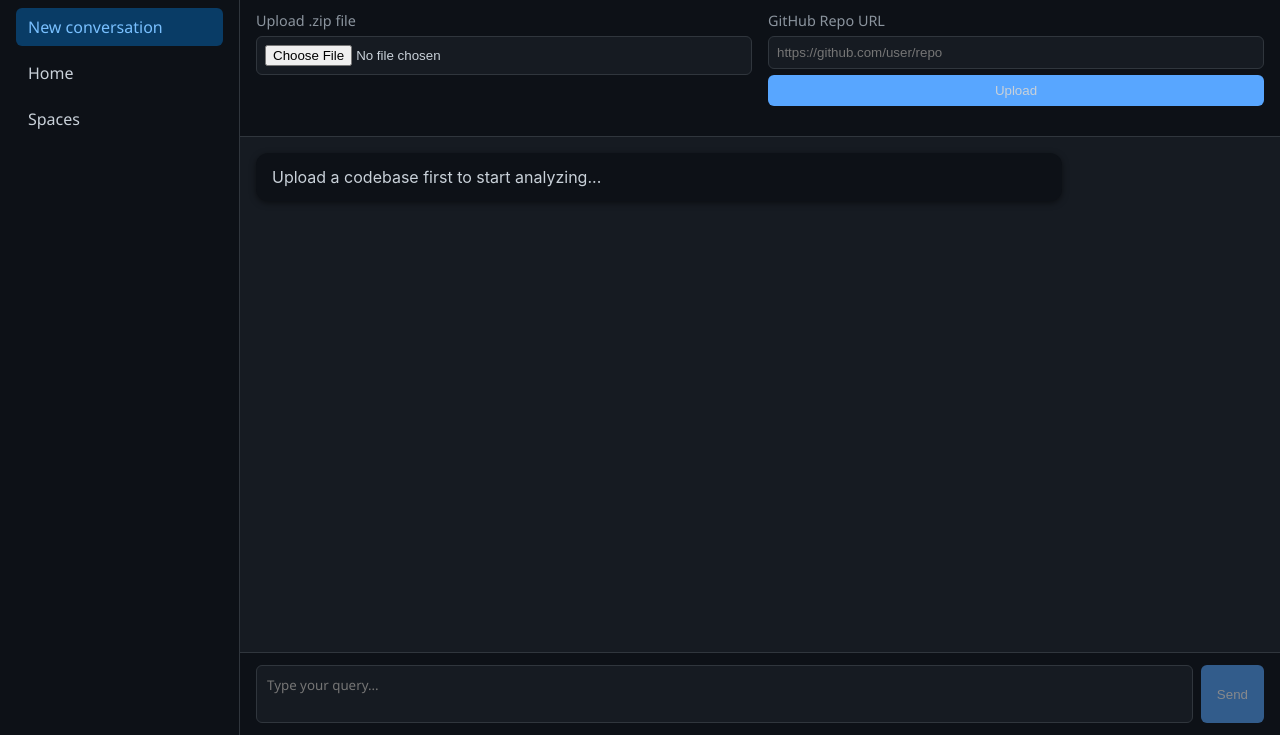
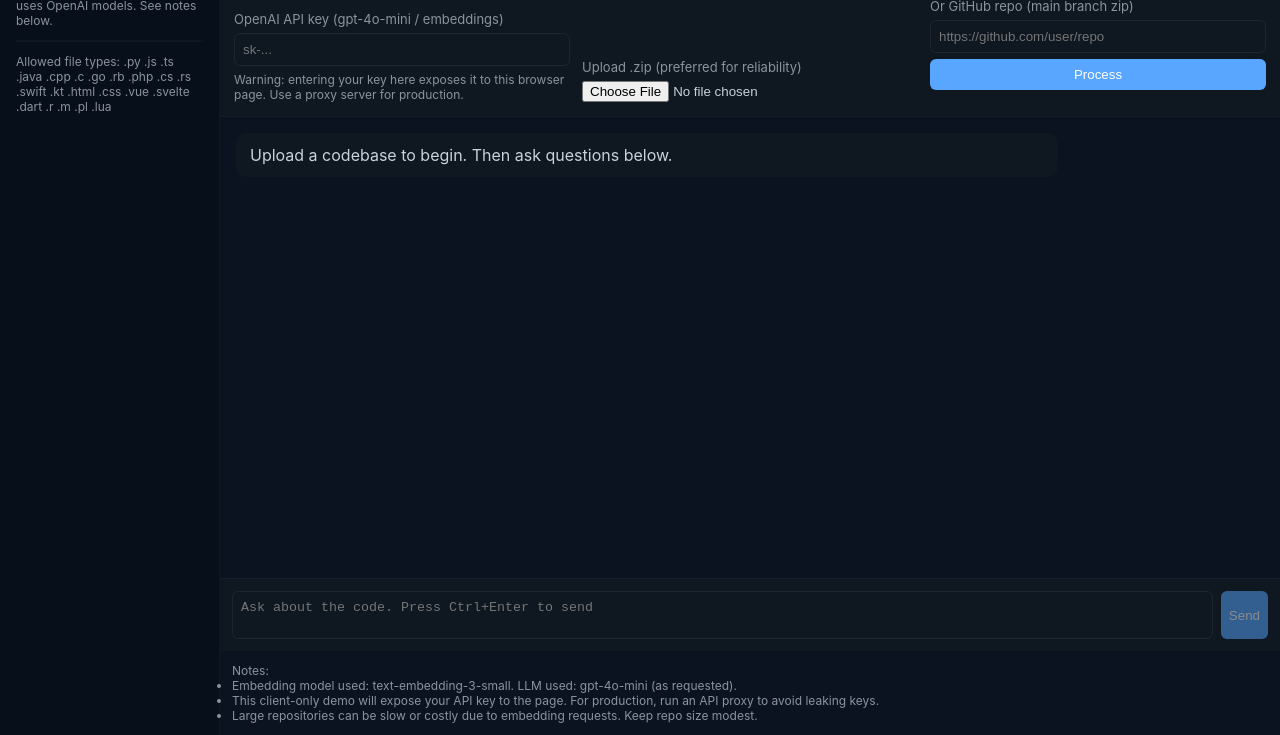
Before and after one commit to siddharthkhachane/codeoptimizer, a plain HTML site: page index.html in a window 1280 px wide. Shown: the part 65-800 px from the top of the page. Drawn offline with nearby package versions, Linux system fonts and the light colour scheme.

Commit message:
Update index.html

```diff
--- a/index.html
+++ b/index.html
@@ -1,81 +1,97 @@
-<!DOCTYPE html>
+<!doctype html>
 <html lang="en">
 <head>
-  <meta charset="UTF-8" />
-  <title>AI Codebase Refactor</title>
-  <meta name="viewport" content="width=device-width, initial-scale=1" />
-  <link rel="stylesheet" href="https://cdnjs.cloudflare.com/ajax/libs/github-markdown-css/5.1.0/github-markdown-light.min.css" integrity="sha512-..." crossorigin="anonymous" />
-  <script src="https://cdn.jsdelivr.net/npm/marked/marked.min.js"></script>
+  <meta charset="utf-8" />
+  <title>In-Browser Codebase QA (gpt-4o-mini)</title>
+  <meta name="viewport" content="width=device-width,initial-scale=1" />
+  <link rel="stylesheet" href="https://cdnjs.cloudflare.com/ajax/libs/github-markdown-css/5.1.0/github-markdown-light.min.css" crossorigin="anonymous" />
   <style>
-    :root {
-      --sidebar-bg: #0d1117;
-      --sidebar-text: #c9d1d9;
-      --main-bg: #161b22;
-      --card-bg: #0d1117;
-      --text-primary: #c9d1d9;
-      --text-secondary: #8b949e;
-      --border: #30363d;
-      --accent: #58a6ff;
-      --accent-light: #79c0ff;
-      --shadow: rgba(0, 0, 0, 0.5);
+    /* Minimal styling adapted from your original UI */
+    :root{
+      --bg:#0b1220;
+      --card:#0f1720;
+      --accent:#58a6ff;
+      --muted:#8b949e;
+      --text:#c9d1d9;
     }
-    * { box-sizing: border-box; margin: 0; padding: 0; }
-    body { display: flex; height: 100vh; font-family: 'Segoe UI', Roboto, Arial, sans-serif; background: var(--main-bg); color: var(--text-primary); }
-    .sidebar { width: 240px; background: var(--sidebar-bg); display: flex; flex-direction: column; padding: 16px; border-right: 1px solid var(--border); }
-    .sidebar .logo { font-size: 1.5rem; font-weight: bold; color: var(--accent); margin-bottom: 24px; }
-    .sidebar nav a { display: block; color: var(--sidebar-text); text-decoration: none; padding: 8px 12px; border-radius: 6px; margin-bottom: 8px; transition: background 0.2s; }
-    .sidebar nav a.active, .sidebar nav a:hover { background: #093c66; color: var(--accent-light); }
-    .main { flex: 1; display: flex; flex-direction: column; overflow: hidden; }
-    header { padding: 16px; background: var(--card-bg); border-bottom: 1px solid var(--border); font-size: 1.25rem; font-weight: 600; }
-    .upload-section { display: flex; gap: 16px; padding: 16px; background: var(--card-bg); border-bottom: 1px solid var(--border); }
-    .upload-section > div { flex: 1; display: flex; flex-direction: column; gap: 6px; }
-    .upload-section label { font-size: 0.9rem; color: var(--text-secondary); }
-    .upload-section input, .upload-section button { padding: 8px; border: 1px solid var(--border); border-radius: 6px; background: var(--main-bg); color: var(--text-primary); }
-    .upload-section button { cursor: pointer; background: var(--accent); border: none; transition: background 0.2s; }
-    .upload-section button:hover { background: var(--accent-light); }
-    .status-message { margin-top: 8px; font-size: 0.9rem; }
-    main.chat-window { flex: 1; padding: 16px; overflow-y: auto; background: var(--main-bg); }
-    .message { max-width: 80%; margin-bottom: 12px; padding: 12px 16px; border-radius: 12px; box-shadow: 0 2px 6px var(--shadow); }
-    .message.user { align-self: flex-end; background: var(--accent); color: #fff; }
-    .message.bot { align-self: flex-start; background: var(--card-bg); color: var(--text-primary); }
-    .message .markdown-body { background: transparent; padding: 0; }
-    footer.input-area { display: flex; gap: 8px; padding: 12px 16px; background: var(--card-bg); border-top: 1px solid var(--border); }
-    footer textarea { flex: 1; padding: 10px; border: 1px solid var(--border); border-radius: 6px; background: var(--main-bg); color: var(--text-primary); font-family: inherit; resize: none; min-height: 40px; }
-    footer button { padding: 0 16px; border: none; border-radius: 6px; background: var(--accent); color: #fff; cursor: pointer; transition: background 0.2s; }
-    footer button:disabled { opacity: 0.5; cursor: not-allowed; }
+    *{box-sizing:border-box;margin:0;padding:0}
+    body{font-family:Inter,Segoe UI,Roboto,Arial,sans-serif;background:var(--bg);color:var(--text);height:100vh;display:flex}
+    .sidebar{width:220px;background:#07101a;padding:16px;border-right:1px solid rgba(255,255,255,0.03)}
+    .sidebar .logo{color:var(--accent);font-weight:700;margin-bottom:12px}
+    .main{flex:1;display:flex;flex-direction:column}
+    header{padding:14px 16px;background:var(--card);border-bottom:1px solid rgba(255,255,255,0.03)}
+    .upload{display:flex;gap:12px;padding:14px;background:var(--card);align-items:flex-end;border-bottom:1px solid rgba(255,255,255,0.03)}
+    .upload > div{flex:1;display:flex;flex-direction:column;gap:6px}
+    label{font-size:13px;color:var(--muted)}
+    input[type="text"], input[type="password"], button, textarea{padding:8px;border-radius:6px;border:1px solid rgba(255,255,255,0.06);background:transparent;color:var(--text)}
+    button{background:var(--accent);color:#fff;border:none;cursor:pointer}
+    button:disabled{opacity:0.5;cursor:not-allowed}
+    main.chat-window{flex:1;padding:16px;overflow:auto}
+    .message{max-width:80%;padding:12px 14px;border-radius:10px;margin-bottom:12px}
+    .message.user{background:var(--accent);color:#fff;margin-left:auto}
+    .message.bot{background:var(--card);color:var(--text)}
+    footer{display:flex;gap:8px;padding:12px;background:var(--card);border-top:1px solid rgba(255,255,255,0.03)}
+    textarea{flex:1;min-height:48px;resize:none}
+    .status{font-size:13px;color:var(--muted);margin-top:6px}
+    .small{font-size:12px;color:var(--muted)}
+    code.kv{background:#071a28;padding:4px 6px;border-radius:6px}
   </style>
 </head>
 <body>
   <div class="sidebar">
     <div class="logo">Code Optimizer</div>
-    <nav>
-      <a href="#" class="active">New conversation</a>
-      <a href="#">Home</a>
-      <a href="#">Spaces</a>
-    </nav>
+    <div class="small">This runs fully in your browser. It uses OpenAI models. See notes below.</div>
+    <hr style="margin:12px 0;border-color:rgba(255,255,255,0.03)" />
+    <div class="small">Allowed file types: .py .js .ts .java .cpp .c .go .rb .php .cs .rs .swift .kt .html .css .vue .svelte .dart .r .m .pl .lua</div>
   </div>
+
   <div class="main">
-    <header>Get suggestions on your code</header>
-    <div class="upload-section">
-      <div><label for="zipfile">Upload .zip file</label><input type="file" id="zipfile" accept=".zip" /></div>
-      <div><label for="repoUrl">GitHub Repo URL</label><input type="text" id="repoUrl" placeholder="https://github.com/user/repo" /><button id="uploadBtn" onclick="uploadCodebase()">Upload</button><div id="uploadStatus" class="status-message"></div></div>
+    <header>Ask questions about an uploaded codebase (client side)</header>
+
+    <div class="upload">
+      <div>
+        <label for="apiKey">OpenAI API key (gpt-4o-mini / embeddings)</label>
+        <input id="apiKey" type="password" placeholder="sk-..." />
+        <div class="small">Warning: entering your key here exposes it to this browser page. Use a proxy server for production.</div>
+      </div>
+
+      <div>
+        <label for="zipfile">Upload .zip (preferred for reliability)</label>
+        <input id="zipfile" type="file" accept=".zip" />
+      </div>
+
+      <div>
+        <label for="repoUrl">Or GitHub repo (main branch zip)</label>
+        <input id="repoUrl" type="text" placeholder="https://github.com/user/repo" />
+        <button id="uploadBtn" onclick="uploadCodebase()">Process</button>
+        <div id="uploadStatus" class="status"></div>
+      </div>
     </div>
-    <main class="chat-window" id="chatWindow"><div class="message bot markdown-body">Upload a codebase first to start analyzing...</div></main>
-    <footer class="input-area">
-      <textarea id="query" placeholder="Type your query..." onkeydown="if(event.ctrlKey&&event.key==='Enter'){submitQuery();}"></textarea>
+
+    <main class="chat-window" id="chatWindow">
+      <div class="message bot">Upload a codebase to begin. Then ask questions below.</div>
+    </main>
+
+    <footer>
+      <textarea id="query" placeholder="Ask about the code. Press Ctrl+Enter to send" onkeydown="if(event.ctrlKey&&event.key==='Enter'){submitQuery()}"></textarea>
       <button id="queryBtn" onclick="submitQuery()" disabled>Send</button>
     </footer>
+
+    <div style="padding:12px;font-size:12px;color:var(--muted)">
+      Notes:
+      <ul>
+        <li>Embedding model used: text-embedding-3-small. LLM used: gpt-4o-mini (as requested).</li>
+        <li>This client-only demo will expose your API key to the page. For production, run an API proxy to avoid leaking keys.</li>
+        <li>Large repositories can be slow or costly due to embedding requests. Keep repo size modest.</li>
+      </ul>
+    </div>
   </div>
-  <script>
-    let isCodebaseUploaded=false;
-    function showStatus(msg,type='info'){const el=document.getElementById('uploadStatus');el.textContent=msg;el.style.color=type==='error'?'#f97583':'#8b949e';}
-    function setButtonState(id,dis){document.getElementById(id).disabled=dis;}
-    function validateGitHubUrl(u){return/^https:\/\/github\.com\/[\w.-]+\/[\w.-]+\/?$/.test(u);}
-    function validateZipFile(f){return f&&(f.type==='application/zip'||f.name.endsWith('.zip'))&&f.size<100*1024*1024;}
-    async function uploadCodebase(){const file=document.getElementById('zipfile').files[0],repo=document.getElementById('repoUrl').value.trim();if(!file&&!repo)return showStatus('Select a file or enter URL','error');if(file&&!validateZipFile(file))return showStatus('Invalid ZIP','error');if(repo&&!validateGitHubUrl(repo))return showStatus('Invalid URL','error');setButtonState('uploadBtn',true);showStatus('Uploading...','info');try{const fd=new FormData();if(file){fd.append('file',file);fd.append('upload_type','zip')}if(repo){fd.append('repo_url',repo);fd.append('upload_type','github')}const res=await fetch('http://localhost:8080/upload',{method:'POST',body:fd}),d=await res.json();if(!res.ok)throw new Error(d.error||d.message);isCodebaseUploaded=true;setButtonState('queryBtn',false);showStatus(`Processed ${d.num_files} files`,'info');updateLastBot('Ready! Ask anything about your code.')}catch(e){showStatus(e.message,'error')}finally{setButtonState('uploadBtn',false)} }
-    async function submitQuery(){const q=document.getElementById('query').value.trim();if(!q)return showStatus('Type a query first','error');if(!isCodebaseUploaded)return showStatus('Upload codebase first','error');setButtonState('queryBtn',true);appendMsg(q,'user');appendMsg('Analyzing...','bot');try{const res=await fetch('http://localhost:8080/query',{method:'POST',headers:{'Content-Type':'application/json'},body:JSON.stringify({query:q})}),d=await res.json();if(!res.ok)throw new Error(d.error||d.message);updateLastBot(d.result)}catch(e){updateLastBot('Error: '+e.message)}finally{setButtonState('queryBtn',false)}}
-    function appendMsg(txt,role){const win=document.getElementById('chatWindow'),el=document.createElement('div');el.className='message '+role+' markdown-body';el.innerHTML=marked.parse(txt);win.appendChild(el);win.scrollTop=win.scrollHeight;}
-    function updateLastBot(txt){const msgs=document.querySelectorAll('.message.bot'),last=msgs[msgs.length-1];last.innerHTML=marked.parse(txt);document.getElementById('chatWindow').scrollTop=document.getElementById('chatWindow').scrollHeight;}
-  </script>
+
+  <!-- Libraries -->
+  <script src="https://cdn.jsdelivr.net/npm/jszip@4.0.1/dist/jszip.min.js"></script>
+  <script src="https://cdn.jsdelivr.net/npm/marked/marked.min.js"></script>
+
+  <!-- App logic -->
+  <script type="module" src="app.js"></script>
 </body>
 </html>
```
